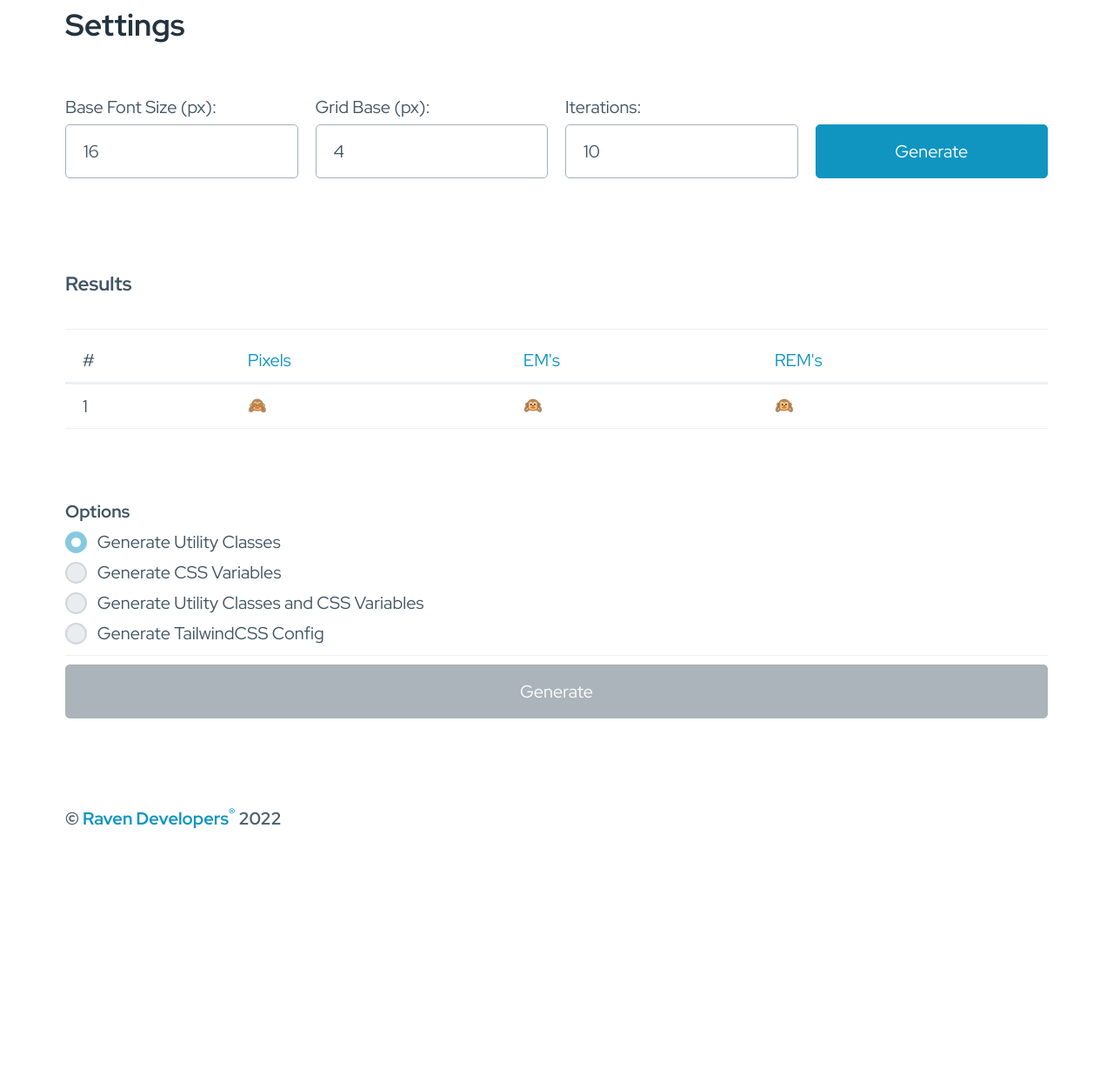
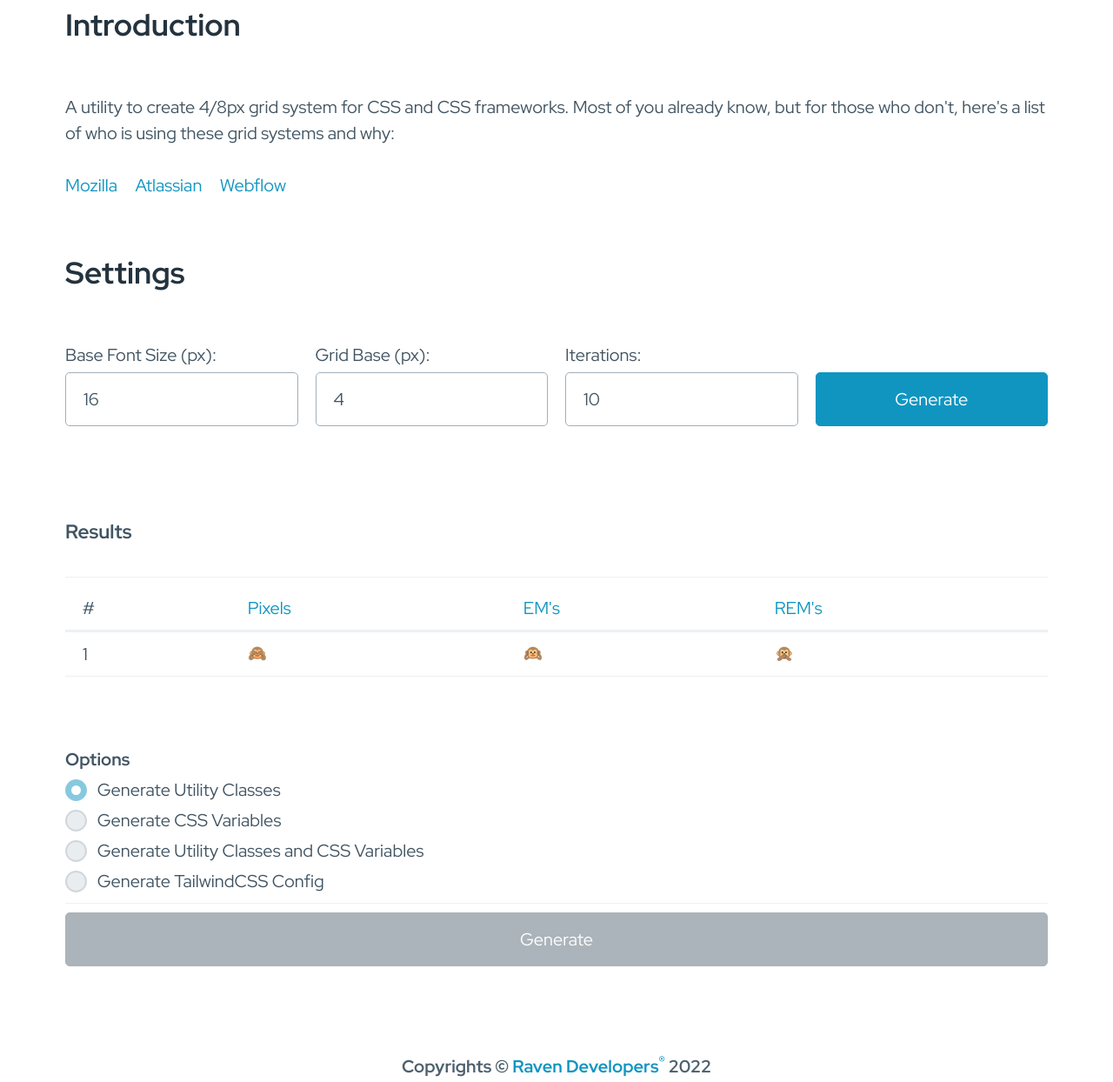
Before and after one commit to anithegregorian/bulk_px_em_calc, a plain HTML site: page index.html in a window 1280 px wide. Shown: the part 77-1321 px from the top of the page at 87% size. Before the commit the page ends 1143 px from the top, so only its background shows below. Drawn offline with nearby package versions, Linux system fonts and the light colour scheme.

Commit message:
- intro and tweaks

```diff
--- /dev/null
+++ b/assets/style.scss
@@ -0,0 +1,22 @@
+//
+// Package Name: style.scss
+// Subpackage: bulk_px_em_calc
+// Author: Raven Developers
+// Author URI: https://www.ravendevelopers.com
+// Description: SCSS
+// Author: anithegregorian
+// Created: 31/03/22
+// Version: 1.0
+// License: Creative Commons 3.0 Attribution
+// License URI: https://creativecommons.org/licenses/by/3.0/us/
+// Tags: app
+//
+
+.who-uses {
+	padding: 0;
+
+	> li {
+		display: inline-block;
+		margin-right: 16px;
+	}
+}
--- a/index.html
+++ b/index.html
@@ -22,6 +22,8 @@
 	<!-- Pico.css -->
 	<link rel="stylesheet" href="https://cdnjs.cloudflare.com/ajax/libs/picocss/1.5.0/pico.min.css" integrity="sha512-H5iGCGcmwcVcBQHyOkESTji2i7HlomeQq9k/uZQZqNJyrNylDEHi8udQ/To8QSFP8vlWho87HeRR25AY2Xxl7w==" crossorigin="anonymous" referrerpolicy="no-referrer" />
 
+	<link rel="stylesheet" href="assets/style.css" />
+
 	<style>
 		@import url('https://fonts.googleapis.com/css2?family=Red+Hat+Display:ital,wght@0,400;0,600;0,700;1,400;1,600;1,700&display=swap');
 
@@ -39,7 +41,7 @@
 					base: 16,
 					grid_base: 4,
 					iterations: 10,
-					grids: [{p: '🙈', e: '🙉', r: '🙉'}]
+					grids: [{p: '🙈', e: '🙉', r: '🙊'}]
 				}
 			);
 		}
@@ -53,6 +55,28 @@
 <main class="container" x-init="initStoreAndData()">
 
 	<section id="form">
+		<h2>Introduction</h2>
+
+		<p>A utility to create 4/8px grid system for CSS and CSS frameworks. Most of you already know, but for those who don't, here's a list of who is using these grid systems and why:</p>
+
+		<ul class="who-uses">
+			<li>
+				<a
+					href="https://design.firefox.com/photon/visuals/grid.html"
+					target="_blank" rel="external nofollow">Mozilla</a>
+			</li>
+			<li>
+				<a
+				href="https://atlassian.design/foundations/grid"
+				target="_blank" rel="external nofollow">Atlassian</a>
+			</li>
+			<li>
+				<a
+				href="https://webflow.com/blog/why-were-using-a-4-point-grid-in-webflow"
+				target="_blank" rel="external nofollow">Webflow</a>
+			</li>
+		</ul>
+
 		<h2>Settings</h2>
 
 		<form onsubmit="return false;">
@@ -168,8 +192,9 @@
 
 	</section>
 
-	<footer>
-		<h6>&copy; <a href="https://ravendevelopers.com" rel="external" target="_blank">Raven Developers<sup>&reg;</sup></a> 2022</h6>
+	<footer style="text-align: center">
+		<h6>Copyrights &copy; <a href="https://ravendevelopers.com" rel="external" target="_blank">Raven Developers<sup>&reg;</sup></a> 2022</h6>
+		<p><small>Built with <a href="https://picocss.com/" rel="external nofollow" target="_blank">PicoCSS</a> and <a href="https://alpinejs.dev/" rel="external nofollow" target="_blank">AlpineJS</a></small></p>
 	</footer>
 
 </main>
```
Also changed, not shown: assets/style.css (added), 1 other file.
